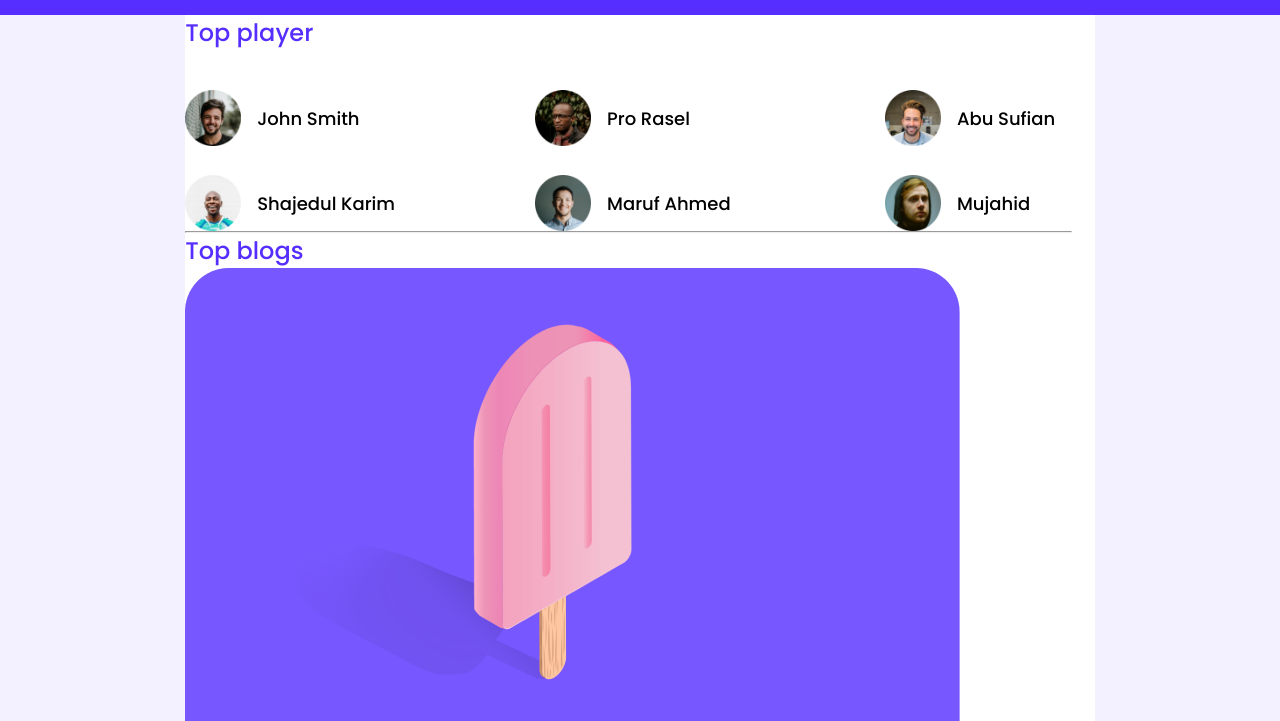
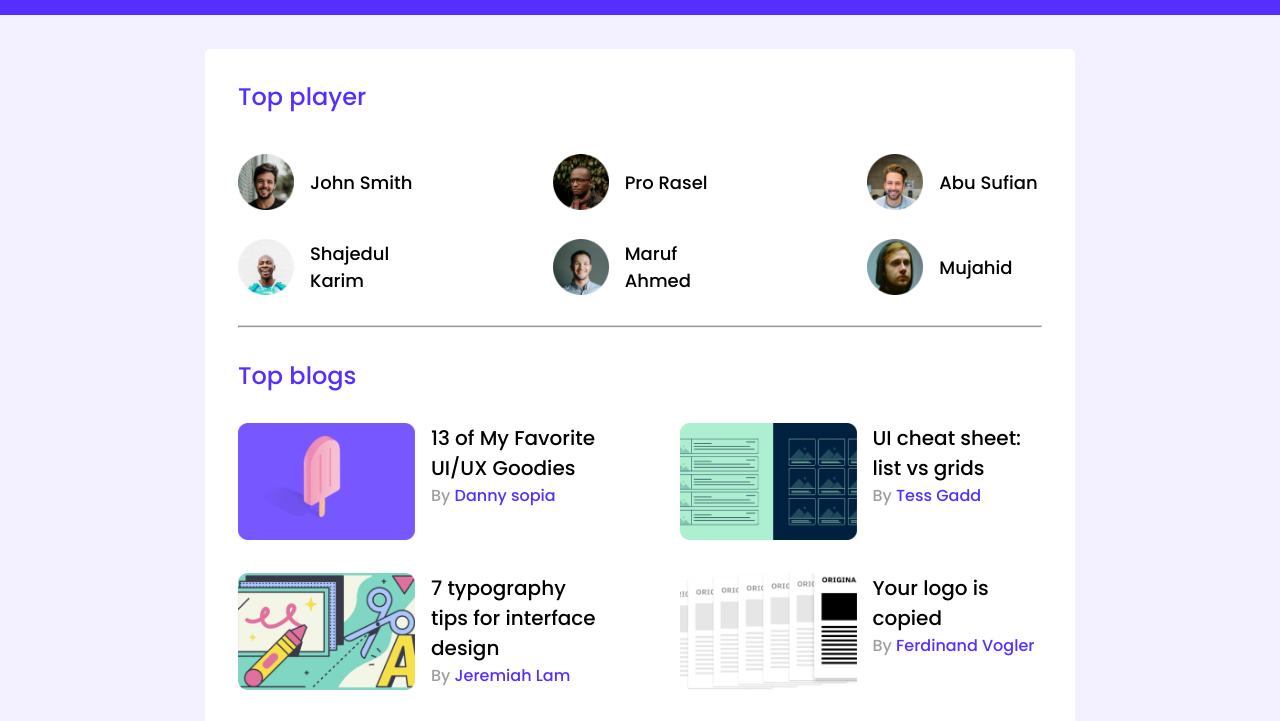
Before and after one commit to Soliman-soad/LEADER-BOARD, a plain HTML site: page index.html in a window 1280 px wide. Shown: the part 79-800 px from the top of the page. Drawn offline with Linux system fonts and the light colour scheme.

Commit message:
top player and top blogs section style added

```diff
--- a/css/style.css
+++ b/css/style.css
@@ -10,6 +10,7 @@
 
 body {
     font-family: 'Poppins', sans-serif;
+    font-weight: 500;
     background-color: #F3F1FF;
 }
 
@@ -24,9 +25,6 @@ body {
     font-size: 24px;
 }
 
-hr {
-    width: 887px;
-}
 
 /* Navigetion style start */
 nav {
@@ -78,17 +76,28 @@ nav {
 
 /* Top list style */
 .container-top {
+    width: 870px;
     background-color: #ffffff;
+    padding: 30px 33px 40px 33px;
+    border-radius: 5px;
+    margin-top: 34px;
+    margin-bottom: 23px;
 }
 
 
 /* top player section start */
+.players-section {
+    border-bottom: 1px solid #D1D1D1;
+}
+
 .players {
     display: grid;
     grid-template-columns: repeat(3, 1fr);
     grid-row-gap: 29px;
     grid-column-gap: 140px;
     margin-top: 40px;
+    margin-bottom: 30px;
+
 }
 
 .player {
@@ -105,3 +114,44 @@ nav {
 .player img {
     width: 56px;
 }
+
+/* top player section end */
+
+/* top blog section start */
+.blogs-section .section-name {
+    margin: 30px 0px;
+}
+
+.blogs {
+    display: grid;
+    grid-template-columns: repeat(2, 1fr);
+    grid-column-gap: 79px;
+    grid-row-gap: 26px;
+}
+
+.blog {
+    display: flex;
+}
+
+.blog-img img {
+    width: 177px;
+}
+
+.blog a {
+    text-decoration: none;
+    color: #562EFF;
+    font-size: 16px;
+}
+
+.blog-info {
+    margin-left: 16px;
+}
+
+.blog-info h4 {
+    font-weight: 500;
+    font-size: 20px;
+}
+
+.blog-info p {
+    color: #9F9F9F;
+}
--- a/index.html
+++ b/index.html
@@ -83,8 +83,8 @@
                 <img src="./images/blogs/blog-2.png" alt="blog" />
               </div>
               <div class="blog-info">
-                <h4>13 of My Favorite UI/UX Goodies</h4>
-                <p>By <a href="#">Danny sopia</a></p>
+                <h4>UI cheat sheet: list vs grids</h4>
+                <p>By <a href="#">Tess Gadd</a></p>
               </div>
             </div>
             <div class="blog">
@@ -92,8 +92,8 @@
                 <img src="./images/blogs/blog-3.png" alt="blog" />
               </div>
               <div class="blog-info">
-                <h4>13 of My Favorite UI/UX Goodies</h4>
-                <p>By <a href="#">Danny sopia</a></p>
+                <h4>7 typography tips for interface design</h4>
+                <p>By <a href="#">Jeremiah Lam</a></p>
               </div>
             </div>
             <div class="blog">
@@ -101,8 +101,8 @@
                 <img src="./images/blogs/blog-4.png" alt="blog" />
               </div>
               <div class="blog-info">
-                <h4>13 of My Favorite UI/UX Goodies</h4>
-                <p>By <a href="#">Danny sopia</a></p>
+                <h4>Your logo is copied</h4>
+                <p>By <a href="#">Ferdinand Vogler</a></p>
               </div>
             </div>
           </div>
```
